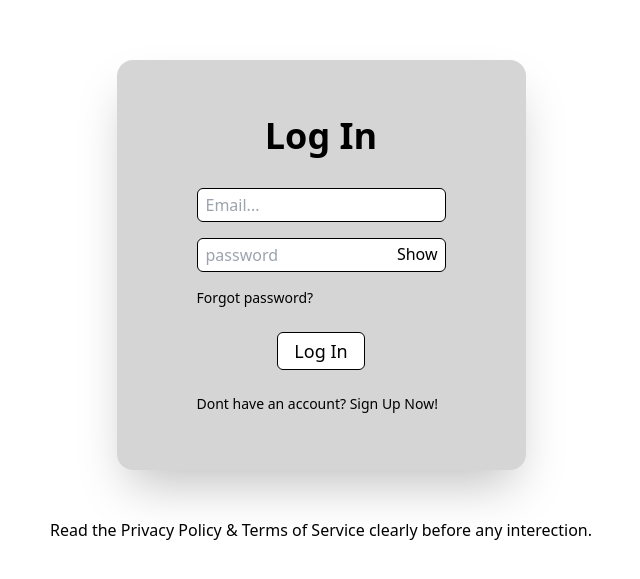
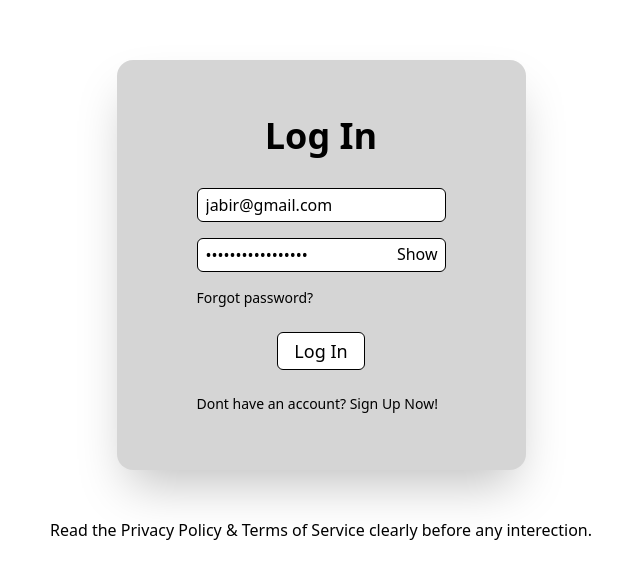
Before and after one commit to jabirstain3/carbuddy, a React (Vite) app: page /login in a window 1280 px wide. Shown: the part 123-702 px from the top of the page, without its empty margins (319-959 px from the left). Built offline with nearby package versions, Linux system fonts and the light colour scheme; no server answers.

Commit message:
authfeature, react hook form in login, user state

```diff
--- a/package.json
+++ b/package.json
@@ -11,14 +11,17 @@
   },
   "dependencies": {
     "@reduxjs/toolkit": "^2.5.0",
+    "jwt-decode": "^4.0.0",
     "localforage": "^1.10.0",
     "match-sorter": "^8.0.0",
     "react": "^18.3.1",
     "react-datepicker": "^7.6.0",
     "react-dom": "^18.3.1",
+    "react-hook-form": "^7.54.2",
     "react-paginate": "^8.2.0",
     "react-redux": "^9.2.0",
     "react-router-dom": "^7.1.1",
+    "redux-persist": "^6.0.0",
     "sort-by": "^1.2.0"
   },
   "devDependencies": {
--- a/src/main.tsx
+++ b/src/main.tsx
@@ -4,13 +4,16 @@ import './index.css'
 import { RouterProvider } from 'react-router-dom'
 import router from './routes/routes'
 import { Provider } from 'react-redux'
-import { store } from './redux/store'
+import { persistor, store } from './redux/store'
+import { PersistGate } from 'redux-persist/integration/react'
 // import ThemeProvider from './theme/Theme'
 
 createRoot(document.getElementById('root')!).render(
   <StrictMode>
     <Provider store={store}>
+    <PersistGate loading={null} persistor={persistor}>
       <RouterProvider router={router} />
+      </PersistGate>
     </Provider>
   </StrictMode>,
 )
--- a/src/pages/loginpage/LogInPage.tsx
+++ b/src/pages/loginpage/LogInPage.tsx
@@ -1,34 +1,52 @@
 import { useState } from "react";
-import { NavLink, useNavigate } from "react-router-dom";
+import { NavLink, } from "react-router-dom";
+import { useForm, SubmitHandler } from "react-hook-form"
+import { useLoginMutation } from "../../redux/features/auth/authApi";
+import tokenVerify from "../../utils/tokenVerify";
+import { useAppDispatch } from "../../redux/hooks";
+import { setIUser } from "../../redux/features/auth/authSlice";
+
+interface FormData {
+    email: string;
+    password: string;
+}
 
 const LogInPage: React.FC = () => {
+    const dispatch = useAppDispatch()
     const [show, setShow] = useState(false)
-    const navigate = useNavigate();
+    const { register, handleSubmit } = useForm({
+        defaultValues: {
+            email: "jabir@gmail.com",
+            password: "181jjjjj34222amna",
+        }
+    })
+    const [ login, { error } ] = useLoginMutation()
+    console.log(error);
 
-    const HandelLogIn = ( e: React.FormEvent<HTMLFormElement> ) => {
-        e.preventDefault();
-        // console.log(e);
+    const onSubmit: SubmitHandler<FormData> = async (data) => {
+        // console.log(data)
+        const userinfo ={
+            email: data.email,
+            password: data.password,
+        }
 
-        const target = e.target as typeof e.target & {
-            email: { value: string };
-            password: { value: string };
-        };
+        const res = await login(userinfo).unwrap();
+        console.log(res.data);
+        const user = tokenVerify(res.data);
+        console.log(user);
+        dispatch(setIUser({
+            user: user,
+            token: res.data,
+        }))
 
-        const email: string = target.email.value;
-        const password = target.password.value;
-        const usre = {email, password};
-        console.log(usre);
-
-        const userName = "jabirstain3"
-        navigate(`/${userName}`, {state: userName})
     }
     return (
         <div className=" w-11/12 xl:w-10/12 mx-auto h-screen flex flex-col justify-center items-center">
-            <form className="grid gap-4 w-fit mx-auto my-12 px-20 py-14 rounded-2xl bg-acn shadow-2xl" onSubmit={HandelLogIn}>
+            <form className="grid gap-4 w-fit mx-auto my-12 px-20 py-14 rounded-2xl bg-acn shadow-2xl" onSubmit={handleSubmit(onSubmit)}>
                 <h1 className="text-4xl text-center font-bold mb-4">Log In</h1>
-                <input className="border rounded-md px-2 py-1" type="email" name="email" placeholder="Email..."required />
+                <input className="border rounded-md px-2 py-1" type="email" placeholder="Email..." {...register("email", { required: true })} required />
                 <div className="relative">
-                    <input className="border rounded-md px-2 py-1 w-full"  type={show ? 'text' : 'password'} name="password" placeholder="password" required />
+                    <input className="border rounded-md px-2 py-1 w-full"  type={show ? 'text' : 'password'}  placeholder="password" {...register("password", { required: true })} required />
                     <span className='absolute top-1 right-2 cursor-default text-White' onClick={() => setShow(!show)}>{ show ? "Hide" : "Show"}</span>
                 </div>
                 <p className="text-sm"><NavLink className={'font-medium hover:text-[#4f4f4f]'} to={'/resetpassword'} >Forgot password?</NavLink></p>
--- a/src/redux/api/BaseApi.ts
+++ b/src/redux/api/BaseApi.ts
@@ -3,7 +3,10 @@ import { createApi, fetchBaseQuery } from '@reduxjs/toolkit/query/react'
 // Define a service using a base URL and expected endpoints
 export const baseApi = createApi({
     reducerPath: 'baseApi',
-    baseQuery: fetchBaseQuery({ baseUrl: import.meta.env.VITE_BASE_URL }),
+    baseQuery: fetchBaseQuery({
+        baseUrl: import.meta.env.VITE_BASE_URL,
+        credentials: 'include',
+    }),
     endpoints: (builder) => ({
         getAllCars: builder.query({
             query: () => ({
--- /dev/null
+++ b/src/redux/features/auth/authApi.ts
@@ -0,0 +1,15 @@
+import { baseApi } from "../../api/BaseApi"
+
+const authApi = baseApi.injectEndpoints({
+    endpoints: (builder) => ({
+        login: builder.mutation({
+            query: (userinfo) => ({
+                method: "POST",
+                url:"/users/login",
+                body: userinfo,
+            }),
+        }),
+    }),
+})
+
+export const { useLoginMutation } = authApi
--- /dev/null
+++ b/src/redux/features/auth/authSlice.ts
@@ -0,0 +1,36 @@
+import { createSlice } from "@reduxjs/toolkit"
+import { RootState } from "../../store";
+
+
+type TAuthState = {
+    user: null | object,
+    token: null | string,
+}
+
+const initialState: TAuthState = {
+    user: null,
+    token: null,
+}
+
+const authSlice = createSlice({
+    name: "Auth",
+    initialState,
+    reducers: {
+        setIUser: ( state, action ) => {
+            const { user, token } = action.payload;
+            state.user = user;
+            state.token = token;
+        },
+        logOutUser: ( state ) => {
+            state.user = null;
+            state.token = null;
+        }
+    },
+})
+
+export const { setIUser, logOutUser } = authSlice.actions
+
+export default authSlice.reducer;
+
+export const useCurrentToken = (state: RootState) => state.auth.token;
+export const useCurrentUser = (state: RootState) => state.auth.user;
--- /dev/null
+++ b/src/redux/hooks.ts
@@ -0,0 +1,5 @@
+import { useDispatch, useSelector } from 'react-redux'
+import type { RootState, AppDispatch } from './store'
+
+export const useAppDispatch = useDispatch.withTypes<AppDispatch>()
+export const useAppSelector = useSelector.withTypes<RootState>()
--- a/src/redux/store.ts
+++ b/src/redux/store.ts
@@ -1,13 +1,29 @@
 import { configureStore } from '@reduxjs/toolkit'
+import authReducer from './features/auth/authSlice'
 import { baseApi } from './api/BaseApi'
+import { persistStore, persistReducer,FLUSH, REHYDRATE, PAUSE, PERSIST, PURGE, REGISTER, } from 'redux-persist'
+import storage from 'redux-persist/lib/storage'
+
+const persistConfig = {
+    key: 'auth',
+    storage,
+}
+
+const persistedAuthReducer = persistReducer(persistConfig, authReducer)
 
 export const store = configureStore({
     reducer: {
         [baseApi.reducerPath]: baseApi.reducer,
+        auth: persistedAuthReducer,
     },
     middleware: (getDefaultMiddleware) =>
-        getDefaultMiddleware().concat(baseApi.middleware),
+        getDefaultMiddleware({
+            serializableCheck: {
+                ignoredActions: [FLUSH, REHYDRATE, PAUSE, PERSIST, PURGE, REGISTER],
+            },
+        }).concat(baseApi.middleware),
 })
 
 export type RootState = ReturnType<typeof store.getState>
 export type AppDispatch = typeof store.dispatch
+export const persistor = persistStore(store);
--- /dev/null
+++ b/src/utils/tokenVerify.ts
@@ -0,0 +1,8 @@
+import { jwtDecode } from "jwt-decode";
+
+
+const tokenVerify = ( token: string )=> {
+    return jwtDecode(token);
+};
+
+export default tokenVerify;
```
Also changed, not shown: 1 other file (tests, documents, lock files or other folders).
